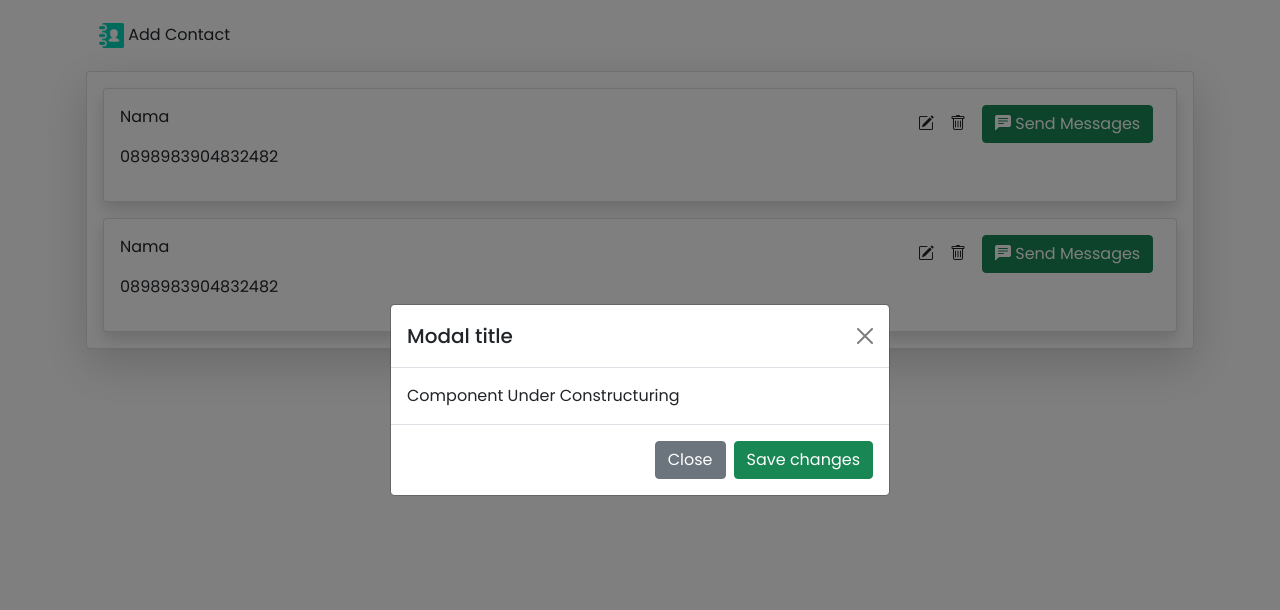
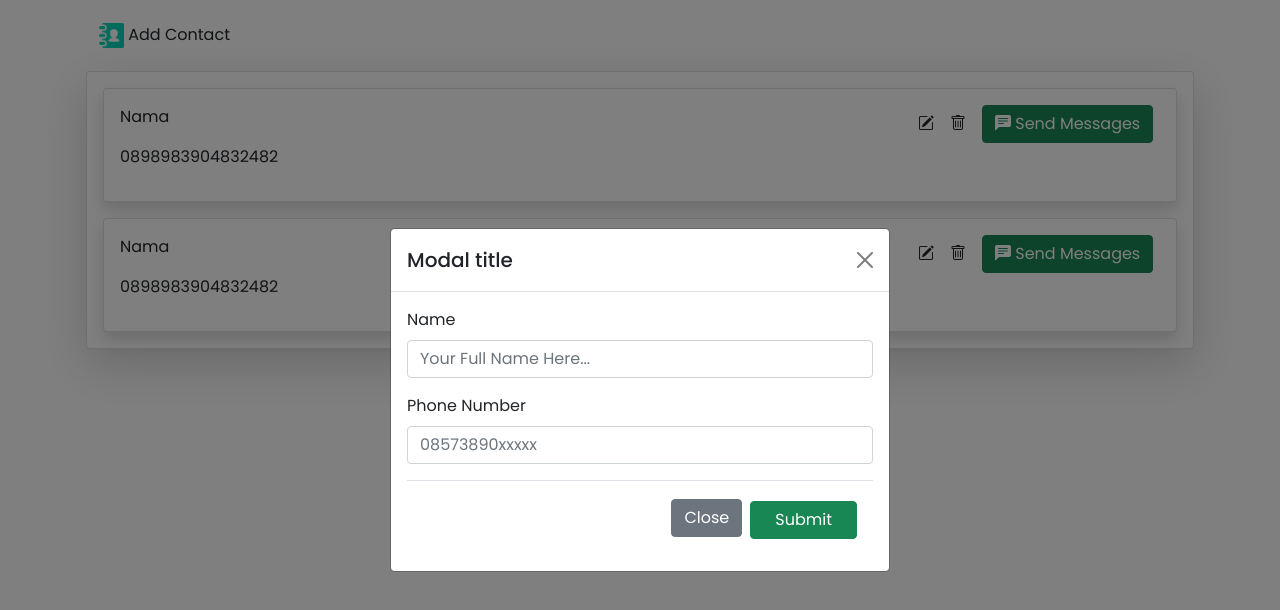
Before and after one commit to ilse31/whatsend, a React (Create React App) app: page /phonebook in a window 1280 px wide. Both pictures are taken after a click on the button "Add Contact". Shown: the top 610 px of the page. Built offline with nearby package versions, Linux system fonts and the light colour scheme.

Commit message:
add form modals

```diff
--- a/src/components/Modals.jsx
+++ b/src/components/Modals.jsx
@@ -4,11 +4,9 @@ const Modals = () =>
 {
     return (
         <div>
-            {/* Button trigger modal */ }
             <button type="button" className="btn mb-3" data-bs-toggle="modal" data-bs-target="#exampleModal">
                 <img src={ phonebook } style={ { width: '25px' } } alt="" /> Add Contact
             </button>
-            {/* Modal */ }
             <div className="modal fade" id="exampleModal" tabIndex={ -1 } aria-labelledby="exampleModalLabel" aria-hidden="true">
                 <div className="modal-dialog modal-dialog-centered">
                     <div className="modal-content">
@@ -17,12 +15,40 @@ const Modals = () =>
                             <button type="button" className="btn-close" data-bs-dismiss="modal" aria-label="Close" />
                         </div>
                         <div className="modal-body">
-                            Component Under Constructuring
+                            <form >
+                                <div className="pb-3">
+                                    <label className="form-label" id='fname' htmlFor="fullname">
+                                        Name<span className="text-danger"></span>
+                                    </label>
+                                    <input
+                                        className="form-control"
+                                        type="text"
+                                        name="nama"
+                                        placeholder="Your Full Name Here..."
+                                    />
+                                    <span className='error'></span>
+                                </div>
+                                <div className="pb-3">
+                                    <label className="form-label" htmlFor="phone">
+                                        Phone Number <span className="text-danger"></span>
+                                    </label>
+                                    <input
+                                        className="form-control"
+                                        type="tel"
+                                        name="phone"
+                                        placeholder="08573890xxxxx"
+                                    />
+                                    <span className='error'></span>
+                                </div>
+                                <div className="modal-footer">
+                                    <button type="button" className="btn btn-secondary" data-bs-dismiss="modal">Close</button>
+                                    <button type="submit" className="btn text-white px-4 mt-2 btn-success">
+                                        Submit
+                                    </button>
+                                </div>
+                            </form>
                         </div>
-                        <div className="modal-footer">
-                            <button type="button" className="btn btn-secondary" data-bs-dismiss="modal">Close</button>
-                            <button type="button" className="btn btn-success">Save changes</button>
-                        </div>
+
                     </div>
                 </div>
             </div>
```
Also changed, not shown: src/components/Forms.jsx (added).
